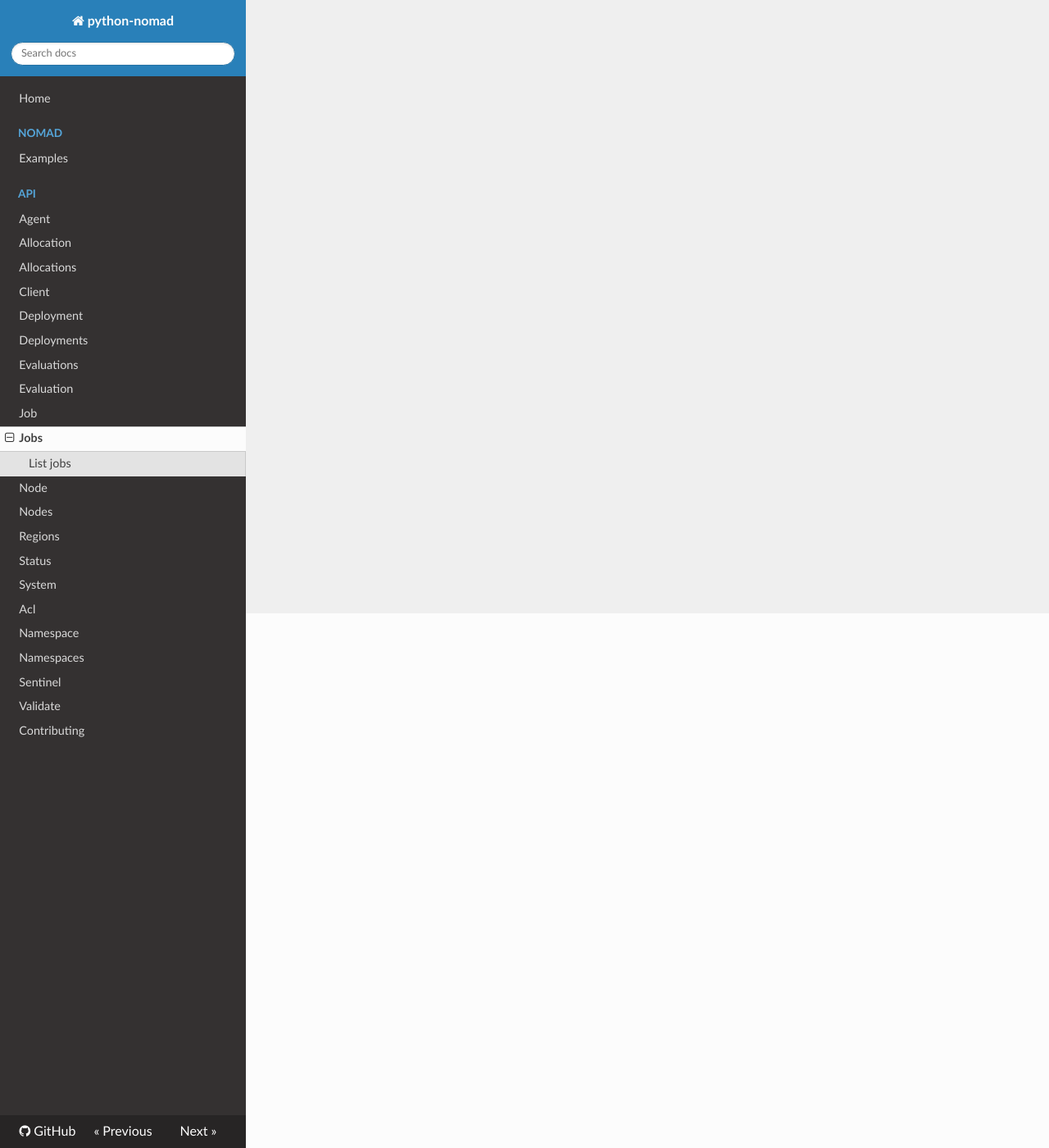
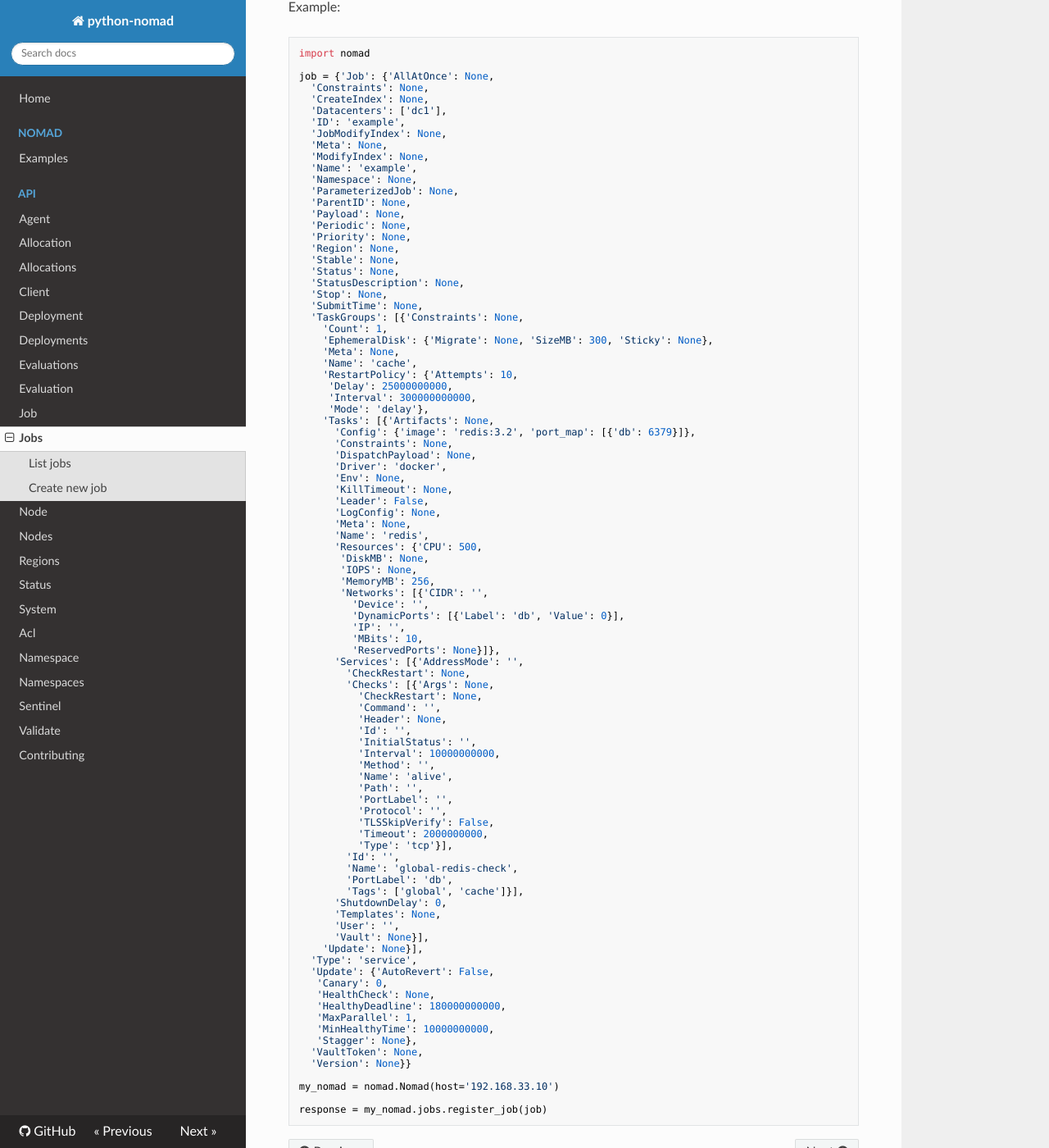
Before and after one commit to jrxFive/python-nomad, an MkDocs documentation site: the page built from docs/api/jobs.md, in a window 1280 px wide and 1400 px high, scrolled down 652 px. Shown: the whole window at 82% size. Built offline with MkDocs 1.6.1, drawn with Linux system fonts in a browser that asks for light colours; nearby versions of some CDN libraries; old or Windows-style settings are respelled for this version of MkDocs; some of the changed text lies outside the part shown.

Commit message:
update docs

````diff
--- a/docs/api/jobs.md
+++ b/docs/api/jobs.md
@@ -18,3 +18,107 @@ jobs = my_nomad.jobs.get_jobs()
 for job in jobs:
   print (job)
 ```
+
+### Create new job
+
+This endpoint creates (aka "registers") a new job in the system.
+
+https://www.nomadproject.io/api/jobs.html#create-job
+
+Example:
+
+```
+import nomad
+
+job = {'Job': {'AllAtOnce': None,
+  'Constraints': None,
+  'CreateIndex': None,
+  'Datacenters': ['dc1'],
+  'ID': 'example',
+  'JobModifyIndex': None,
+  'Meta': None,
+  'ModifyIndex': None,
+  'Name': 'example',
+  'Namespace': None,
+  'ParameterizedJob': None,
+  'ParentID': None,
+  'Payload': None,
+  'Periodic': None,
+  'Priority': None,
+  'Region': None,
+  'Stable': None,
+  'Status': None,
+  'StatusDescription': None,
+  'Stop': None,
+  'SubmitTime': None,
+  'TaskGroups': [{'Constraints': None,
+    'Count': 1,
+    'EphemeralDisk': {'Migrate': None, 'SizeMB': 300, 'Sticky': None},
+    'Meta': None,
+    'Name': 'cache',
+    'RestartPolicy': {'Attempts': 10,
+     'Delay': 25000000000,
+     'Interval': 300000000000,
+     'Mode': 'delay'},
+    'Tasks': [{'Artifacts': None,
+      'Config': {'image': 'redis:3.2', 'port_map': [{'db': 6379}]},
+      'Constraints': None,
+      'DispatchPayload': None,
+      'Driver': 'docker',
+      'Env': None,
+      'KillTimeout': None,
+      'Leader': False,
+      'LogConfig': None,
+      'Meta': None,
+      'Name': 'redis',
+      'Resources': {'CPU': 500,
+       'DiskMB': None,
+       'IOPS': None,
+       'MemoryMB': 256,
+       'Networks': [{'CIDR': '',
+         'Device': '',
+         'DynamicPorts': [{'Label': 'db', 'Value': 0}],
+         'IP': '',
+         'MBits': 10,
+         'ReservedPorts': None}]},
+      'Services': [{'AddressMode': '',
+        'CheckRestart': None,
+        'Checks': [{'Args': None,
+          'CheckRestart': None,
+          'Command': '',
+          'Header': None,
+          'Id': '',
+          'InitialStatus': '',
+          'Interval': 10000000000,
+          'Method': '',
+          'Name': 'alive',
+          'Path': '',
+          'PortLabel': '',
+          'Protocol': '',
+          'TLSSkipVerify': False,
+          'Timeout': 2000000000,
+          'Type': 'tcp'}],
+        'Id': '',
+        'Name': 'global-redis-check',
+        'PortLabel': 'db',
+        'Tags': ['global', 'cache']}],
+      'ShutdownDelay': 0,
+      'Templates': None,
+      'User': '',
+      'Vault': None}],
+    'Update': None}],
+  'Type': 'service',
+  'Update': {'AutoRevert': False,
+   'Canary': 0,
+   'HealthCheck': None,
+   'HealthyDeadline': 180000000000,
+   'MaxParallel': 1,
+   'MinHealthyTime': 10000000000,
+   'Stagger': None},
+  'VaultToken': None,
+  'Version': None}}
+
+my_nomad = nomad.Nomad(host='192.168.33.10')
+
+response = my_nomad.jobs.register_job(job)
+```
````
Also changed, not shown: README.md (+3 -3 lines), docs/api/node.md (+62 -0 lines), 1 other file.
